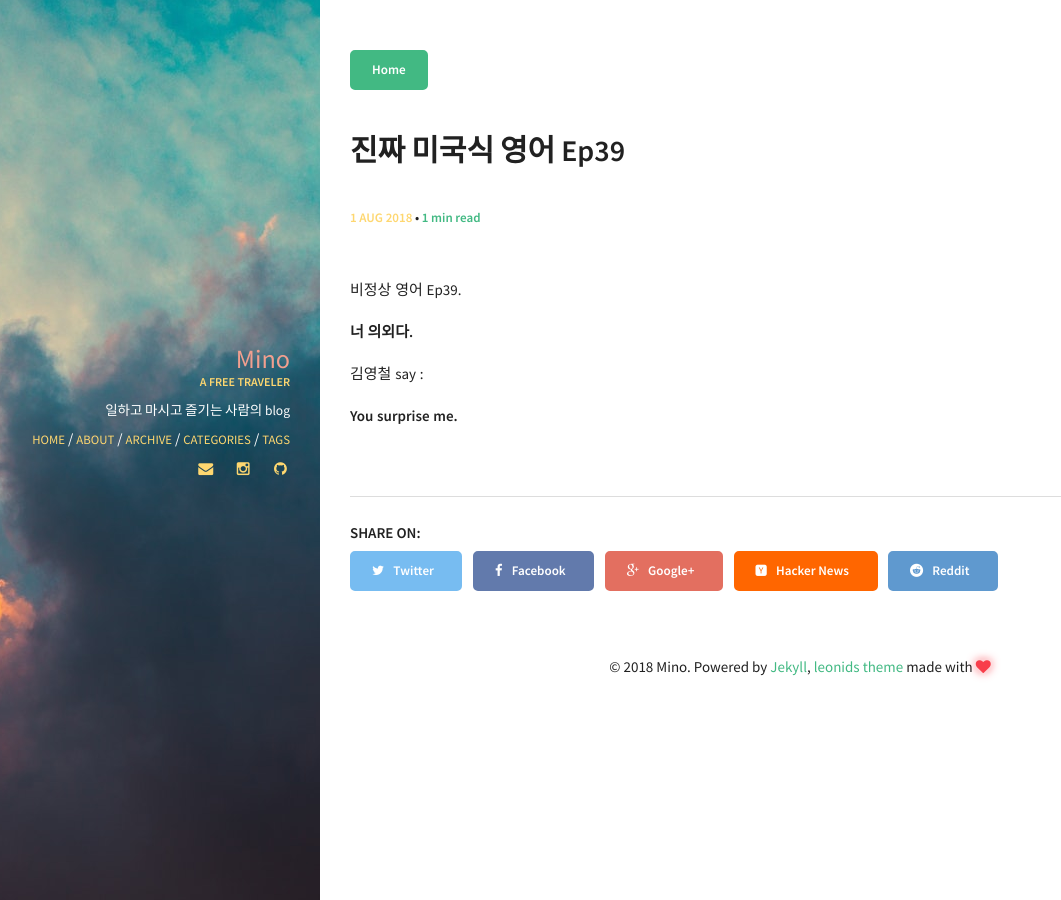
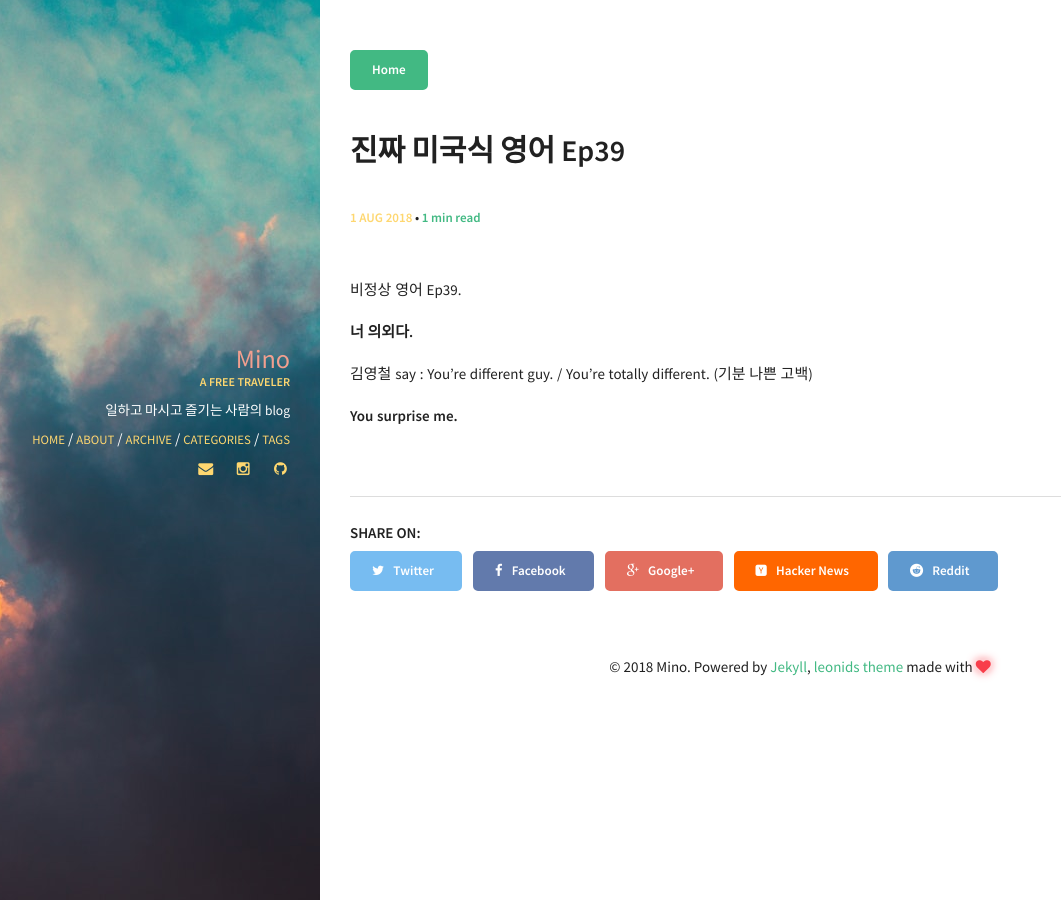
Before and after one commit to minoblog/minoblog.github.io, a Jekyll site: the page built from _posts/2018-08-01-Podcast-English-Ep39.md, in a window 1280 px wide. Shown: the whole page, without its empty margins (0-1061 px from the left). Built offline with Jekyll 4.4.1, drawn with Linux system fonts in a browser that asks for light colours.

Commit message:
Update 2018-08-01-Podcast-English-Ep39.md

```diff
--- a/_posts/2018-08-01-Podcast-English-Ep39.md
+++ b/_posts/2018-08-01-Podcast-English-Ep39.md
@@ -9,6 +9,6 @@ comments: true
 
 <b>너 의외다.</b>
 
-김영철 say :
+김영철 say : You're different guy. / You're totally different. &#40;기분 나쁜 고백&#41;
 
 <b>You surprise me.</b>
```
